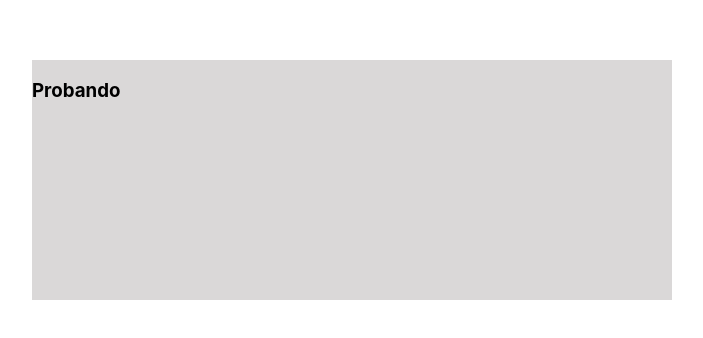
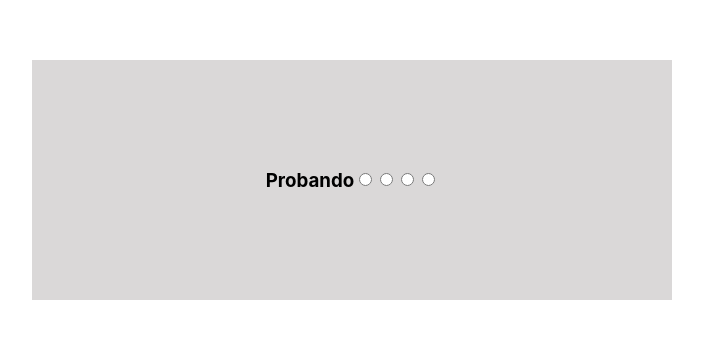
Before and after one commit to lautarodriguez7/questionary, a React (Create React App) app: page / in a window 1280 px wide. Shown: the part 148-486 px from the top of the page, without its empty margins (288-991 px from the left). Built offline with nearby package versions, Linux system fonts and the light colour scheme.

Commit message:
options.jsx was added in the components folder

```diff
--- a/src/App.css
+++ b/src/App.css
@@ -1,3 +1,14 @@
+body {
+  margin: 0;
+  height: auto;
+  width: auto;
+  font-family: -apple-system, BlinkMacSystemFont, 'Segoe UI', 'Roboto', 'Oxygen',
+    'Ubuntu', 'Cantarell', 'Fira Sans', 'Droid Sans', 'Helvetica Neue',
+    sans-serif;
+  -webkit-font-smoothing: antialiased;
+  -moz-osx-font-smoothing: grayscale;
+}
+
 .container {
   height: 150px;
 
@@ -8,12 +19,14 @@
 }
 
 .questionary {
+  background: rgb(218, 216, 216);
   position: absolute;
+  margin: -15% 0 0 -25%;
   top: 50%;
   left: 50%;
   height: 30%;
   width: 50%;
-  margin: -15% 0 0 -25%;
-  background: rgb(218, 216, 216);
-
+  display: flex;
+  justify-content: center;
+  align-items: center;
   }
--- a/src/App.js
+++ b/src/App.js
@@ -1,5 +1,5 @@
 import './App.css';
-import Questionary from './components/questionary'
+import Questionary from './components/Questionary'
 
 function App() {
   return (
--- /dev/null
+++ b/src/components/Options.jsx
@@ -0,0 +1,11 @@
+import React from 'react'
+
+const options = () => {
+    return (
+        <div>
+             <input type="radio" />
+        </div>
+    )
+}
+
+export default options
--- a/src/components/questionary.jsx
+++ b/src/components/questionary.jsx
@@ -1,9 +1,15 @@
 import React from 'react'
+import Options from './Options'
 
 const questionary = () => {
     return (
         <div className='questionary'>
             <h3>Probando</h3>
+            <br />
+            <Options />
+            <Options />
+            <Options />
+            <Options />
         </div>
     )
 }
```
